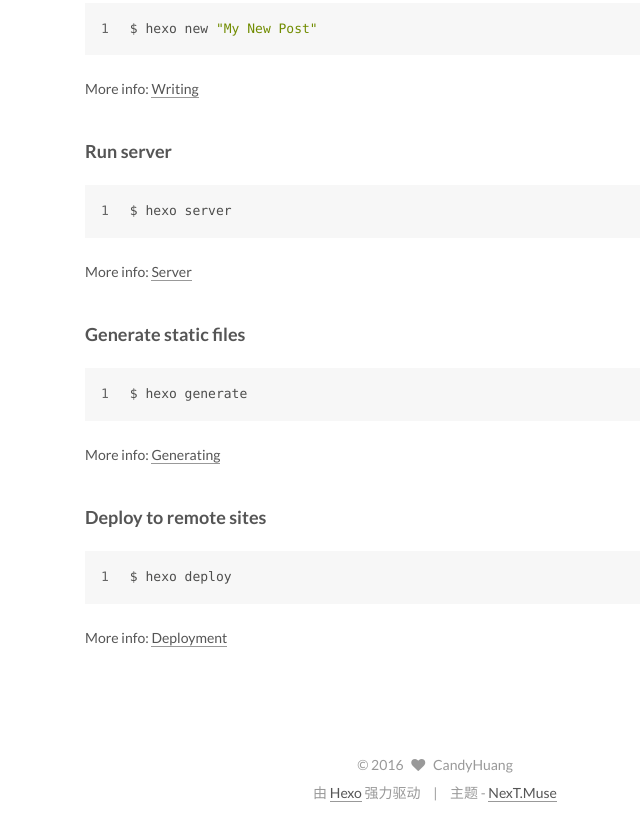
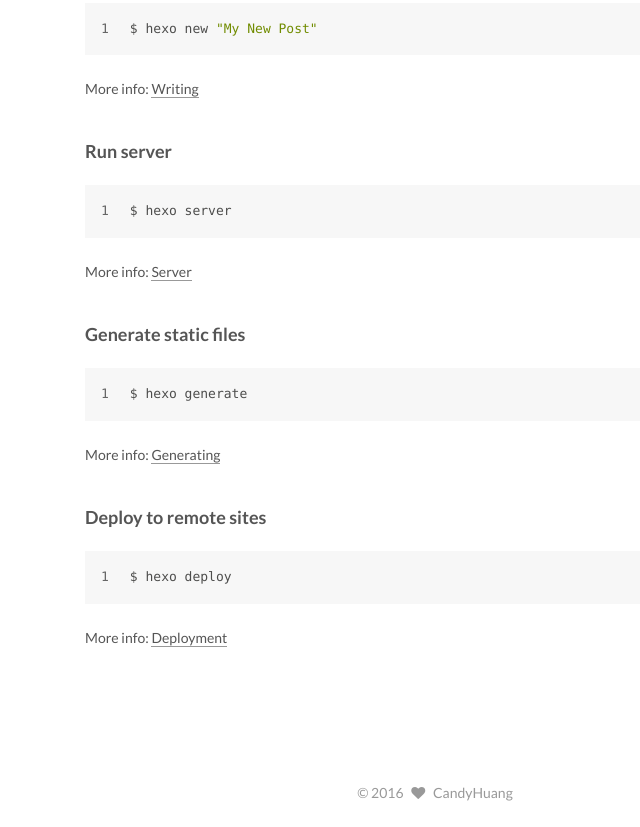
Before and after one commit to candyHuang/candy.github.io, a plain HTML site: page index.html in a window 1280 px wide. Shown: the part 859-1686 px from the top of the page, without its empty margins (205-845 px from the left). Drawn offline with Linux system fonts and the light colour scheme.

Commit message:
Site updated: 2016-02-14 22:42:41

```diff
--- a/index.html
+++ b/index.html
@@ -456,16 +456,6 @@
   <span class="author" itemprop="copyrightHolder">CandyHuang</span>
 </div>
 
-<div class="powered-by">
-  由 <a class="theme-link" href="http://hexo.io">Hexo</a> 强力驱动
-</div>
-
-<div class="theme-info">
-  主题 -
-  <a class="theme-link" href="https://github.com/iissnan/hexo-theme-next">
-    NexT.Muse
-  </a>
-</div>
 
 
 
```
